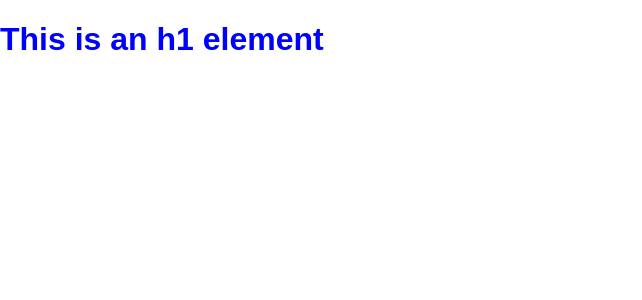
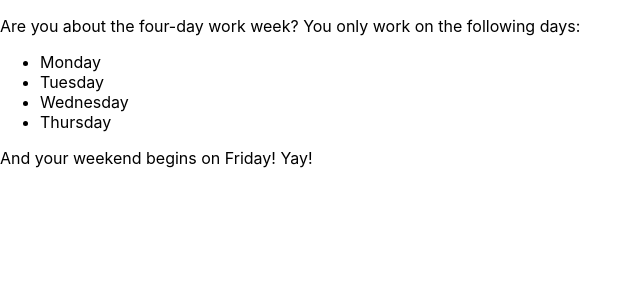
Before and after one commit to Emmanuel289/react-essentials, a React (Create React App) app in the folder react-essentials/: page / in a window 1280 px wide. Shown: the top 300 px of the page, without its empty margins (0-642 px from the left). Built offline with nearby package versions, Linux system fonts and the light colour scheme.

Commit message:
Refactored file to create an unordered list using JSX syntax

```diff
--- a/react-essentials/src/index.js
+++ b/react-essentials/src/index.js
@@ -2,13 +2,20 @@ import React from "react";
 import ReactDOM from "react-dom";
 import "./index.css";
 
+// First arg in render() is the element that we want to create and the Second arg in render() is where we want to place the created element in the index.html file
+
 ReactDOM.render(
-  React.createElement(
-    "h1",
-    {
-      style: { color: "blue", fontFamily: "Sans-Serif" },
-    },
-    "This is an h1 element"
-  ), // first arg in render() is the element that we want to create
-  document.getElementById("root") // second arg in render() is where we want to place the created element in the index.html file
+  <div>
+    <p className="main">
+      Are you about the four-day work week? You only work on the following days:
+    </p>
+    <ul className="days">
+      <li>Monday</li>
+      <li>Tuesday</li>
+      <li>Wednesday</li>
+      <li>Thursday</li>
+    </ul>
+    <p>And your weekend begins on Friday! Yay!</p>
+  </div>,
+  document.getElementById("root")
 );
```
